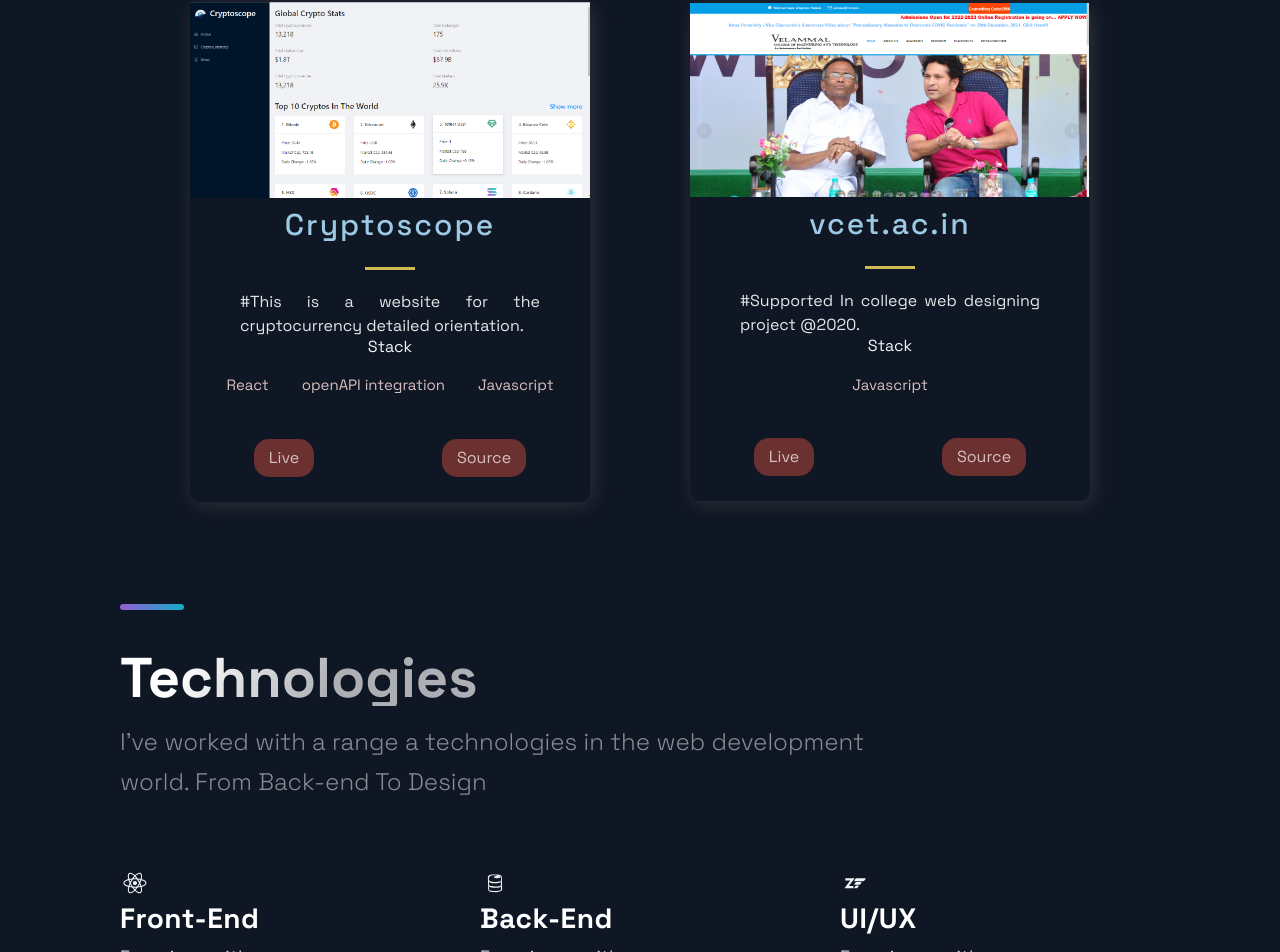
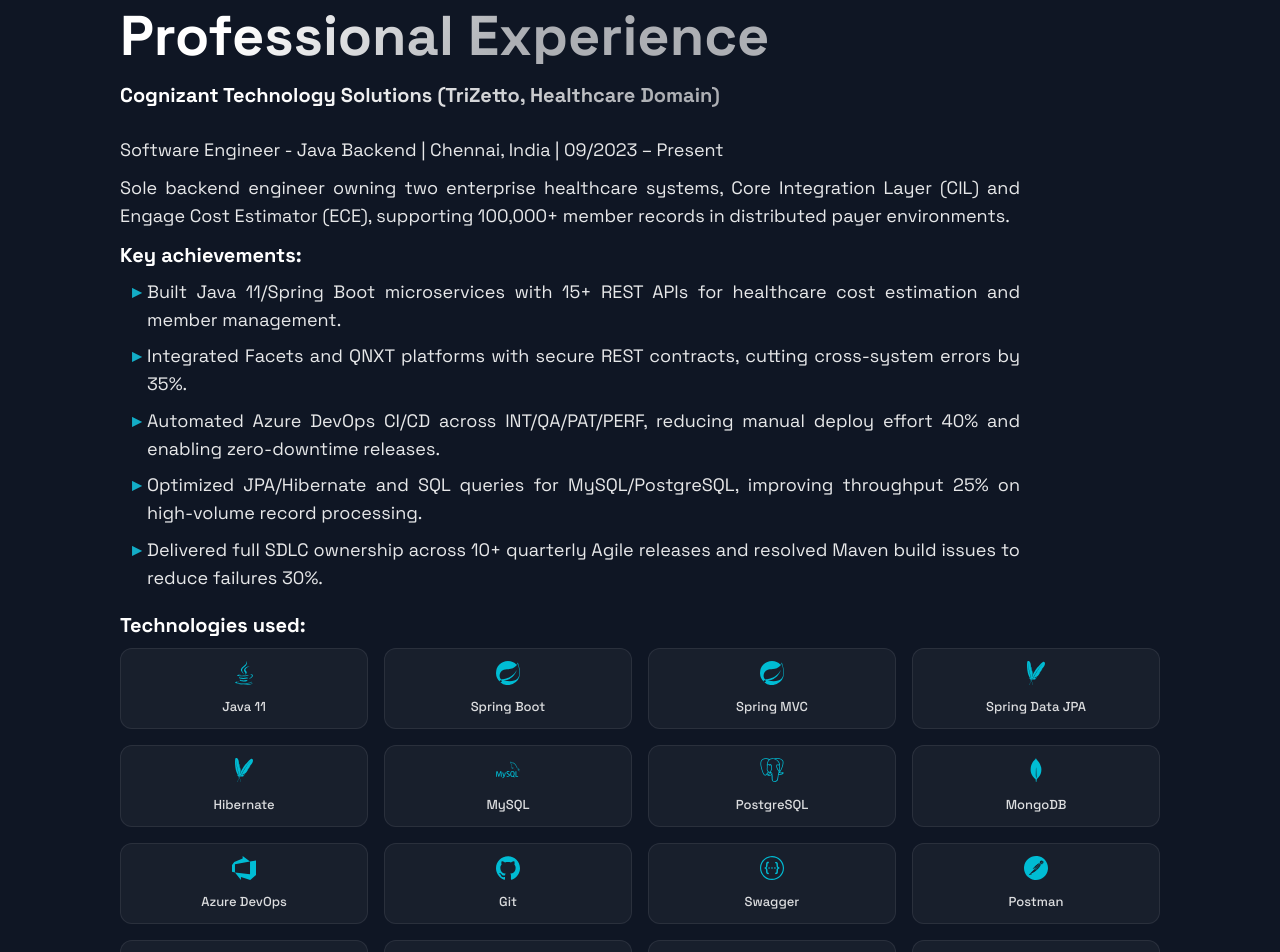
Before and after one commit to sabarinathan145/Flyer, a Next.js app: page / in a window 1280 px wide. Shown: the part 1532-2484 px from the top of the page. Built offline with nearby package versions, Linux system fonts and the light colour scheme.

Commit message:
Updation version2.0

```diff
--- a/package.json
+++ b/package.json
@@ -5,7 +5,7 @@
   "homepage": ".",
   "scripts": {
     "dev": "next dev",
-    "build": "next build && next export",
+    "build": "cross-env NODE_OPTIONS=--openssl-legacy-provider next build",
     "start": "next start"
   },
   "dependencies": {
@@ -15,5 +15,8 @@
     "styled-components": "^5.3.0",
     "styled-normalize": "^8.0.7",
     "react-icons": "^4.2.0"
+  },
+  "devDependencies": {
+    "cross-env": "^7.0.3"
   }
 }
--- a/src/components/Footer/Footer.js
+++ b/src/components/Footer/Footer.js
@@ -20,15 +20,11 @@
         </LinkColumn>
       </LinkList>
       <SocialIconsContainer>
-        <CompanyContainer>
-          <Slogan>
-        © Copyright & All Rights Reserved Sabar_I</Slogan>
-        </CompanyContainer>
         <SocialContainer>
           <SocialIcons href="https://github.com/sabarinathan145">
             <AiFillGithub size="3rem" />
           </SocialIcons>
-          <SocialIcons href="https://www.linkedin.com/in/sabari-nathan-1252a11b0/">
+          <SocialIcons href="https://www.linkedin.com/in/sabarinathan-k-s/">
             <AiFillLinkedin size="3rem" />
           </SocialIcons>
           <SocialIcons href="https://www.instagram.com/rishi_sabari">
--- a/src/components/Header/Header.js
+++ b/src/components/Header/Header.js
@@ -22,7 +22,7 @@
       </li>
       <li>
         <Link href="#tech">
-          <NavLink>Technologies</NavLink>
+          <NavLink>Profession</NavLink>
         </Link>
       </li>
       <li>
@@ -35,7 +35,7 @@
         <SocialIcons href="https://github.com/sabarinathan145">
           <AiFillGithub size="3rem" />
         </SocialIcons>
-        <SocialIcons href="https://www.linkedin.com/in/sabari-nathan-1252a11b0/">
+        <SocialIcons href="https://www.linkedin.com/in/sabarinathan-k-s/">
           <AiFillLinkedin size="3rem" />
         </SocialIcons>
         <SocialIcons href="https://www.instagram.com/rishi_sabari/">
--- a/src/components/Hero/Hero.js
+++ b/src/components/Hero/Hero.js
@@ -10,7 +10,7 @@
          Sabarinathan K S
         </SectionTitle>
         <SectionText>
-        A Detail-Oriented Engineering graduate, pursuing to ameliorate proficiency,in the branch of knowledge domain. Highly proficient, IT student, organized professionals with ingenious attitude and vigorous project administrating capability.
+        Backend Software Engineer with 3 years building scalable cloud-native microservices and REST APIs for healthcare platforms. Skilled in distributed systems, SQL/NoSQL, and Azure DevOps CI/CD; supported 100,000+ member records and earned Rookie of the Year 2025 for integration excellence.
         </SectionText>
       </LeftSection>
     </Section>
--- a/src/components/Projects/Projects.js
+++ b/src/components/Projects/Projects.js
@@ -12,7 +12,6 @@
       {projects.map((p, i) => {
         return (
           <BlogCard key={i}>
-          <Img src={p.image} />
             <TitleContent>
               <HeaderThree title="true">{p.title}</HeaderThree>
               <Hr />
@@ -26,10 +25,17 @@
                 })}
               </TagList>
             </div>
+            {i === 0 && (
+              <UtilityList>
+                <ExternalLinks href={p.experienceLetter}>Experience Letter</ExternalLinks>
+              </UtilityList>
+            )}
+            {i !== 0 && (
               <UtilityList>
                 <ExternalLinks href={p.visit}>Live</ExternalLinks>
                 <ExternalLinks href={p.source}>Source</ExternalLinks>
               </UtilityList>
+            )}
           </BlogCard>
         );
       })}
--- a/src/components/Projects/ProjectsStyles.js
+++ b/src/components/Projects/ProjectsStyles.js
@@ -27,6 +27,7 @@
   box-shadow: 3px 3px 20px rgba(80, 78, 78, 0.5);
   text-align: center;
   width: 400px;
+  padding: 3rem 1.5rem 1.5rem;
   @media ${(props) => props.theme.breakpoints.sm} {
     width: 100%;
   }
@@ -70,13 +71,12 @@
   width: 100%;
   padding: 0 50px;
   color: #e4e6e7;
-  font-style: 2rem;
+  font-size: 2rem;
   line-height: 24px;
-  text-align: justify;
+  text-align: left;
   @media ${(props) => props.theme.breakpoints.sm} {
-    padding:.3rem
-
-}
+    padding: .3rem;
+  }
 `;
 
 
--- a/src/components/Technologies/Technologies.js
+++ b/src/components/Technologies/Technologies.js
@@ -1,56 +1,99 @@
 import React from 'react';
-import { DiFirebase, DiReact, DiZend } from 'react-icons/di';
-import { Section, SectionDivider, SectionText, SectionTitle } from '../../styles/GlobalComponents';
-import { List, ListContainer, ListItem, ListParagraph, ListTitle } from './TechnologiesStyles';
+import { SiJava, SiSpring, SiMysql, SiPostgresql, SiMongodb, SiApachemaven, SiAzuredevops, SiGithub, SiSwagger, SiPostman, SiDocker } from 'react-icons/si';
+import { FaProjectDiagram } from 'react-icons/fa';
+import { Section, SectionDivider, SectionTitle } from '../../styles/GlobalComponents';
+import { ExperienceText, ExperienceHeading, ExperienceList, ExperienceListItem, TechList, TechItem, TechIcon, TechLabel } from './TechnologiesStyles';
 
 const Technologies = () =>  (
   <Section id="tech">
     <SectionDivider divider />
-    <SectionTitle>Technologies</SectionTitle>
-    <SectionText>
-      I've worked with a range a technologies in the web development world.
-      From Back-end To Design
-    </SectionText>
-    <List>
-      <ListItem>
-        <picture>
-          <DiReact size="3rem" />
-        </picture>
-        <ListContainer>
-          <ListTitle>Front-End</ListTitle>
-          <ListParagraph>
-            Experiece with <br />
-            React.js
-          </ListParagraph>
-        </ListContainer>
-      </ListItem>
-      <ListItem>
-        <picture>
-          <DiFirebase size="3rem" />
-        </picture>
-        <ListContainer>
-          <ListTitle>Back-End</ListTitle>
-          <ListParagraph>
-            Experience with <br />
-            Node and Databases
-          </ListParagraph>
-        </ListContainer>
-      </ListItem>
-      <ListItem>
-        <picture>
-          <DiZend size="3rem" />
-        </picture>
-        <ListContainer>
-          <ListTitle>UI/UX</ListTitle>
-          <ListParagraph>
-            Experience with <br />
-            tools like Figma
-          </ListParagraph>
-        </ListContainer>
-      </ListItem>
-    </List>
+    <SectionTitle>Professional Experience</SectionTitle>
+    <ExperienceHeading>
+      Cognizant Technology Solutions (TriZetto, Healthcare Domain)
+    </ExperienceHeading>
+      <br />
+    <ExperienceText>
+      Software Engineer - Java Backend | Chennai, India | 09/2023 – Present
+    </ExperienceText>
+    <ExperienceText>
+      Sole backend engineer owning two enterprise healthcare systems, Core Integration Layer (CIL) and Engage Cost Estimator (ECE), supporting 100,000+ member records in distributed payer environments.
+    </ExperienceText>
+    <ExperienceHeading>Key achievements:</ExperienceHeading>
+    <ExperienceList>
+      <ExperienceListItem>Built Java 11/Spring Boot microservices with 15+ REST APIs for healthcare cost estimation and member management.</ExperienceListItem>
+      <ExperienceListItem>Integrated Facets and QNXT platforms with secure REST contracts, cutting cross-system errors by 35%.</ExperienceListItem>
+      <ExperienceListItem>Automated Azure DevOps CI/CD across INT/QA/PAT/PERF, reducing manual deploy effort 40% and enabling zero-downtime releases.</ExperienceListItem>
+      <ExperienceListItem>Optimized JPA/Hibernate and SQL queries for MySQL/PostgreSQL, improving throughput 25% on high-volume record processing.</ExperienceListItem>
+      <ExperienceListItem>Delivered full SDLC ownership across 10+ quarterly Agile releases and resolved Maven build issues to reduce failures 30%.</ExperienceListItem>
+    </ExperienceList>
+    <ExperienceHeading>Technologies used:</ExperienceHeading>
+    <TechList>
+      <TechItem>
+        <TechIcon><SiJava /></TechIcon>
+        <TechLabel>Java 11</TechLabel>
+      </TechItem>
+      <TechItem>
+        <TechIcon><SiSpring /></TechIcon>
+        <TechLabel>Spring Boot</TechLabel>
+      </TechItem>
+      <TechItem>
+        <TechIcon><SiSpring /></TechIcon>
+        <TechLabel>Spring MVC</TechLabel>
+      </TechItem>
+      <TechItem>
+        <TechIcon><SiApachemaven /></TechIcon>
+        <TechLabel>Spring Data JPA</TechLabel>
+      </TechItem>
+      <TechItem>
+        <TechIcon><SiApachemaven /></TechIcon>
+        <TechLabel>Hibernate</TechLabel>
+      </TechItem>
+      <TechItem>
+        <TechIcon><SiMysql /></TechIcon>
+        <TechLabel>MySQL</TechLabel>
+      </TechItem>
+      <TechItem>
+        <TechIcon><SiPostgresql /></TechIcon>
+        <TechLabel>PostgreSQL</TechLabel>
+      </TechItem>
+      <TechItem>
+        <TechIcon><SiMongodb /></TechIcon>
+        <TechLabel>MongoDB</TechLabel>
+      </TechItem>
+      <TechItem>
+        <TechIcon><SiAzuredevops /></TechIcon>
+        <TechLabel>Azure DevOps</TechLabel>
+      </TechItem>
+      <TechItem>
+        <TechIcon><SiGithub /></TechIcon>
+        <TechLabel>Git</TechLabel>
+      </TechItem>
+      <TechItem>
+        <TechIcon><SiSwagger /></TechIcon>
+        <TechLabel>Swagger</TechLabel>
+      </TechItem>
+      <TechItem>
+        <TechIcon><SiPostman /></TechIcon>
+        <TechLabel>Postman</TechLabel>
+      </TechItem>
+      <TechItem>
+        <TechIcon><FaProjectDiagram /></TechIcon>
+        <TechLabel>REST APIs</TechLabel>
+      </TechItem>
+      <TechItem>
+        <TechIcon><SiDocker /></TechIcon>
+        <TechLabel>Microservices</TechLabel>
+      </TechItem>
+      <TechItem>
+        <TechIcon><FaProjectDiagram /></TechIcon>
+        <TechLabel>Facets</TechLabel>
+      </TechItem>
+      <TechItem>
+        <TechIcon><FaProjectDiagram /></TechIcon>
+        <TechLabel>QNXT</TechLabel>
+      </TechItem>
+    </TechList>
     <SectionDivider colorAlt />
   </Section>
 );
-
 export default Technologies;
--- a/src/components/Technologies/TechnologiesStyles.js
+++ b/src/components/Technologies/TechnologiesStyles.js
@@ -131,3 +131,118 @@
     margin-bottom: 0px;
   }
 `
+
+export const ExperienceText = styled.p`
+  font-size: 18px;
+  text-align: justify;
+  line-height: 28px;
+  color: rgba(255, 255, 255, 0.9);
+  max-width: 900px;
+  margin-bottom: 1rem;
+
+  @media ${props => props.theme.breakpoints.md} {
+    font-size: 17px;
+    line-height: 26px;
+  }
+
+  @media ${props => props.theme.breakpoints.sm} {
+    font-size: 16px;
+    line-height: 24px;
+  }
+`
+
+export const ExperienceHeading = styled.p`
+  font-size: 20px;
+  font-weight: 800;
+  line-height: 30px;
+  background: linear-gradient(121.57deg, #FFFFFF 18.77%, rgba(255, 255, 255, 0.66) 60.15%);
+  -webkit-background-clip: text;
+  -webkit-text-fill-color: transparent;
+  max-width: 900px;
+  margin-bottom: 0.75rem;
+
+  @media ${props => props.theme.breakpoints.md} {
+    font-size: 19px;
+    line-height: 28px;
+  }
+
+  @media ${props => props.theme.breakpoints.sm} {
+    font-size: 18px;
+    line-height: 26px;
+  }
+`
+
+export const ExperienceList = styled.ul`
+  text-align: justify;
+  list-style-type: disc;
+  padding-left: 1.2rem;
+  margin: 0 0 1rem 0;
+  max-width: 900px;
+`
+
+export const ExperienceListItem = styled.li`
+  margin-bottom: 0.85rem;
+  font-size: 18px;
+  line-height: 28px;
+  text-align: justify;
+  color: rgba(255, 255, 255, 0.9);
+  position: relative;
+  padding-left: 1.5rem;
+
+  &::before {
+    content: '▸';
+    position: absolute;
+    left: 0;
+    color: #13ADC7;
+    font-weight: bold;
+  }
+
+  @media ${props => props.theme.breakpoints.md} {
+    font-size: 17px;
+    line-height: 26px;
+  }
+
+  @media ${props => props.theme.breakpoints.sm} {
+    font-size: 16px;
+    line-height: 24px;
+  }
+`
+
+export const TechList = styled.div`
+  display: grid;
+  grid-template-columns: repeat(4, minmax(120px, 1fr));
+  gap: 16px;
+  margin-bottom: 1.5rem;
+
+  @media ${props => props.theme.breakpoints.md} {
+    grid-template-columns: repeat(3, minmax(120px, 1fr));
+  }
+
+  @media ${props => props.theme.breakpoints.sm} {
+    grid-template-columns: repeat(2, minmax(120px, 1fr));
+  }
+`
+
+export const TechItem = styled.div`
+  display: flex;
+  flex-direction: column;
+  align-items: center;
+  text-align: center;
+  padding: 12px;
+  background: rgba(255, 255, 255, 0.04);
+  border: 1px solid rgba(255, 255, 255, 0.08);
+  border-radius: 12px;
+`
+
+export const TechIcon = styled.div`
+  font-size: 24px;
+  margin-bottom: 8px;
+  color: #00bcd4;
+`
+
+export const TechLabel = styled.span`
+  font-size: 13px;
+  line-height: 18px;
+  color: rgba(255, 255, 255, 0.85);
+  font-weight: 500;
+`
--- a/src/constants/constants.js
+++ b/src/constants/constants.js
@@ -1,45 +1,26 @@
 export const projects = [
+   {
+    title: 'Core Integration Layer (CIL) & Engage Cost Estimator (ECE)',
+    description: 'a scalable healthcare integration platform with secure REST APIs, cloud deployments, Azure DevOps automation, and backend performance optimization supporting 100,000+ member records.',
+    tags: ['Azure DevOps', 'REST', 'Healthcare', 'Cloud'],
+    experienceLetter: 'https://drive.google.com/file/d/11q5EtLMwwPyrS40Ae13-ir2fPAojpkMj/view?usp=sharing',
+    id: 1,
+  },
   {
     title: 'Sabar-ETH',
-    description: "Using React, Solidity, MetaMask you'll able to Transfer your Ethereum CryptoCurrency Through this Web  Application - ETH - The current CoinMarketCap ranking is #2, The live Ethereum price  with a 24-hour trading volume of $11,627,100,339 USD. Update our ETH to USD price in real-time.",
-      image: '/images/1.png',
-      tags: ['Metamask', 'Javascript', 'React', 'solidity'],
+    description: "Using React, Solidity, MetaMask you'll able to Transfer your Ethereum CryptoCurrency Through this Web Application - ETH.",
+    tags: ['Metamask', 'Javascript', 'React', 'solidity'],
     source: 'https://github.com/sabarinathan145/Web_3-Metamask-ETH',
     visit: 'https://sabar-crypto.netlify.app/',
     id: 0,
   },
-  {
-    title: 'Banking System',
-    description:"Solving financial applications of a customer in banking environment in order to nurture the needs of an end banking user by providing various ways to perform banking tasks. Also to enable the users to have additional functionalities which are not provided under a conventional banking software.",
-    image: '/images/2.png',
-    tags: ['PHP', 'JavaScript','MySQL' ,'Apache'],
-    source: 'https://github.com/sabarinathan145/banking-system',
-    visit: 'https://webtechnologymini.000webhostapp.com/',
-    id: 1,
-  },
-  {
-    title: 'Cryptoscope',
-    description: "#This is a website for the cryptocurrency  detailed  orientation. ",
-      image: '/images/3.png',
-      tags: ['React', 'openAPI integration', 'Javascript'],
-    source: 'https://github.com/sabarinathan145/crypto-verse',
-    visit: 'https://crypto-sco.netlify.app/',
-    id: 2,
-  },
-  {
-    title: 'vcet.ac.in',
-    description: "#Supported  In college web designing project            @2020.",
-    image: '/images/4.png',
-    tags: ['Javascript'],
-    visit: 'http://vcet.ac.in',
-    source: 'https://drive.google.com/file/d/1R986PMKxpXTbsjhU_GDnA5QJ9NTesQZr/view?usp=sharing',
-    id: 3,
-  },
+
 ];
 
 export const TimeLineData = [
-  { year: 2019, text: 'Started my journey  in Web Development', },
-  { year: 2020, text: 'Completed Internship in GCTC as WebDeveloper', },
-  { year: 2021, text: 'Founded JavaScript as a Mastery', },
-  { year: 2022, text: 'Shared my projects with the world', },
+{ year: 2019, text: 'Started Engineering Journey', },
+  { year: 2020, text: 'Enhanced my Web Skills', },
+  { year: 2021, text: 'Open Source Contributor', },
+  { year: 2022, text: 'Graduated, Joined Cognizant', },
+  { year: '2024-2026', text: "Healthcare's Backend Software Engineer", },
 ];
```
Also changed, not shown: src/components/TimeLine/TimeLine.js (+8 -6 lines), 2 other files (tests, documents, lock files or other folders). Lines whose indentation alone changed are shown as unchanged.
